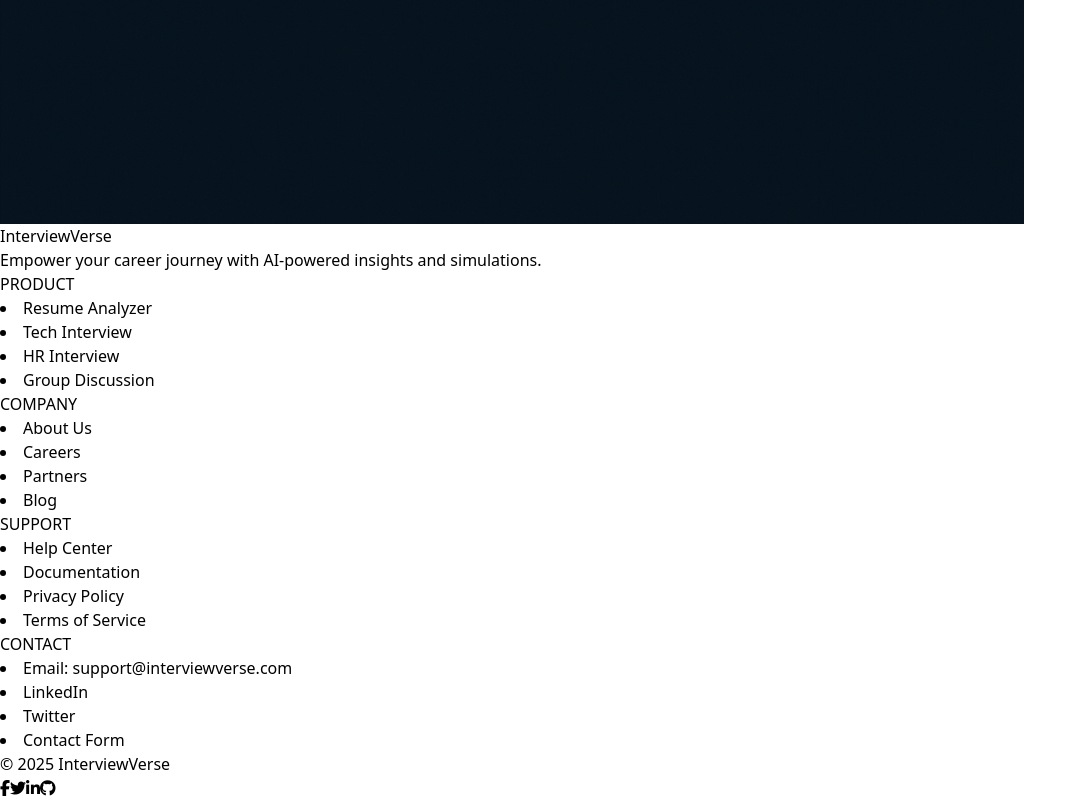
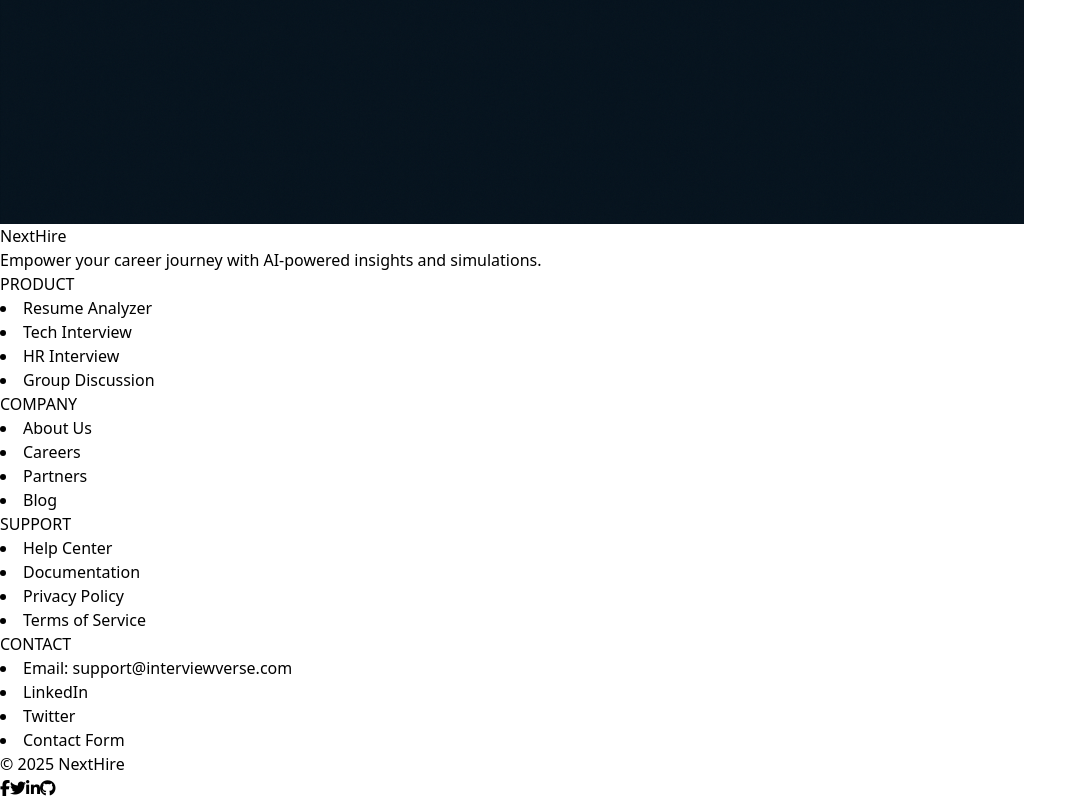
Before and after one commit to Student-IshitaRane/LinkedIn-Hack, a React (Vite) app in the folder frontend/: page /virtual-office in a window 1280 px wide. Shown: the part 8986-9786 px from the top of the page, without its empty margins (0-1087 px from the left). Built offline with nearby package versions, Linux system fonts and the light colour scheme.

Commit message:
Update Footer.jsx

```diff
--- a/frontend/src/components/Common/Footer.jsx
+++ b/frontend/src/components/Common/Footer.jsx
@@ -12,7 +12,7 @@
               alt="InterviewVerse Logo"
               className="w-10 h-10 rounded-full object-cover"
             />
-            <span className="ml-3 text-xl">InterviewVerse</span>
+            <span className="ml-3 text-xl">NextHire</span>
           </a>
           <p className="mt-2 text-sm text-gray-500">
             Empower your career journey with AI-powered insights and simulations.
@@ -71,7 +71,7 @@
       <div className="bg-gray-800 bg-opacity-75">
         <div className="container mx-auto py-4 px-5 flex flex-wrap flex-col sm:flex-row">
           <p className="text-gray-400 text-sm text-center sm:text-left">
-            © {new Date().getFullYear()} InterviewVerse
+            © {new Date().getFullYear()} NextHire
           </p>
           <span className="inline-flex sm:ml-auto sm:mt-0 mt-2 justify-center sm:justify-start">
             <a className="text-gray-400 hover:text-white" href="#"><i className="fab fa-facebook-f w-5 h-5"></i></a>
```
